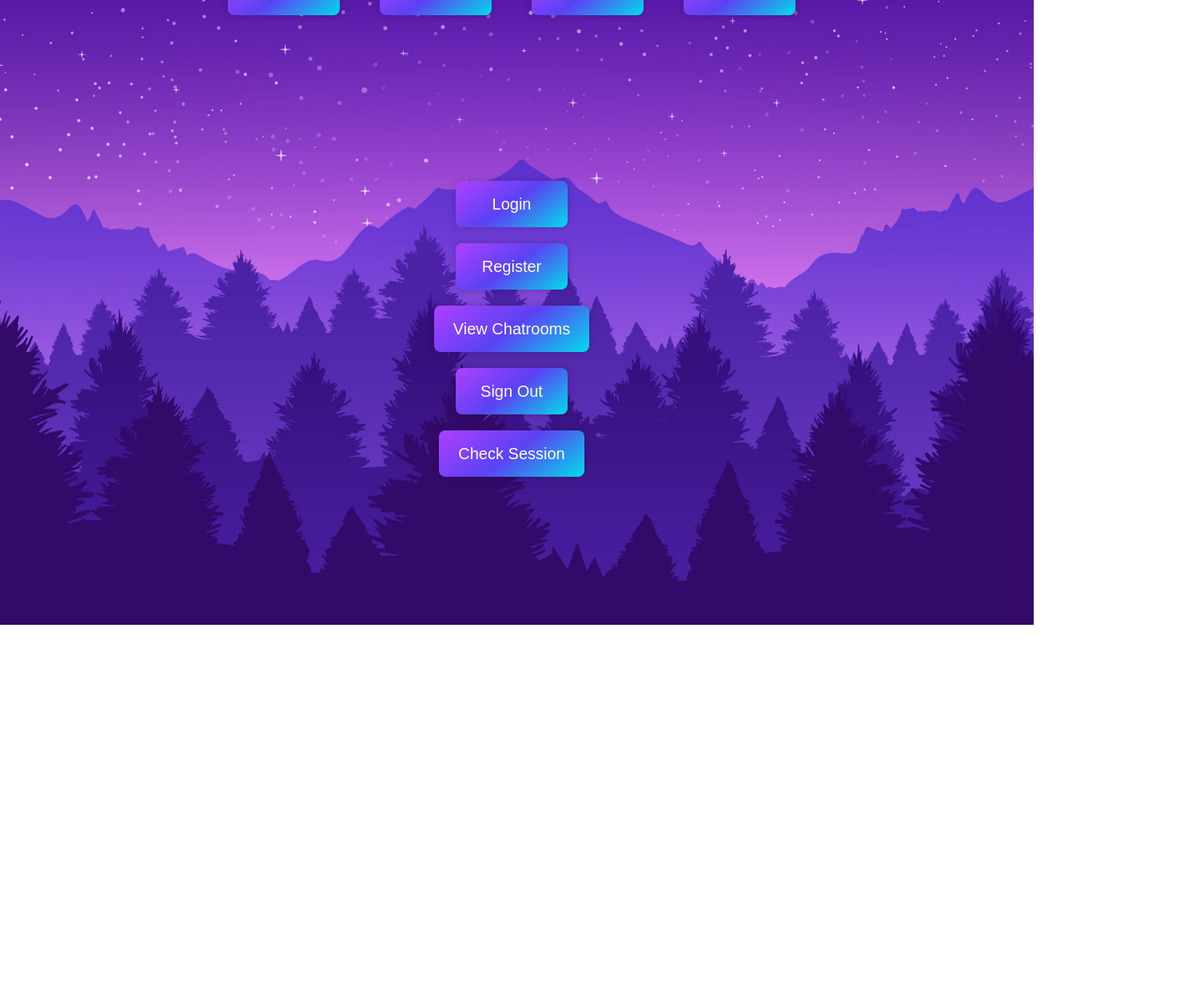
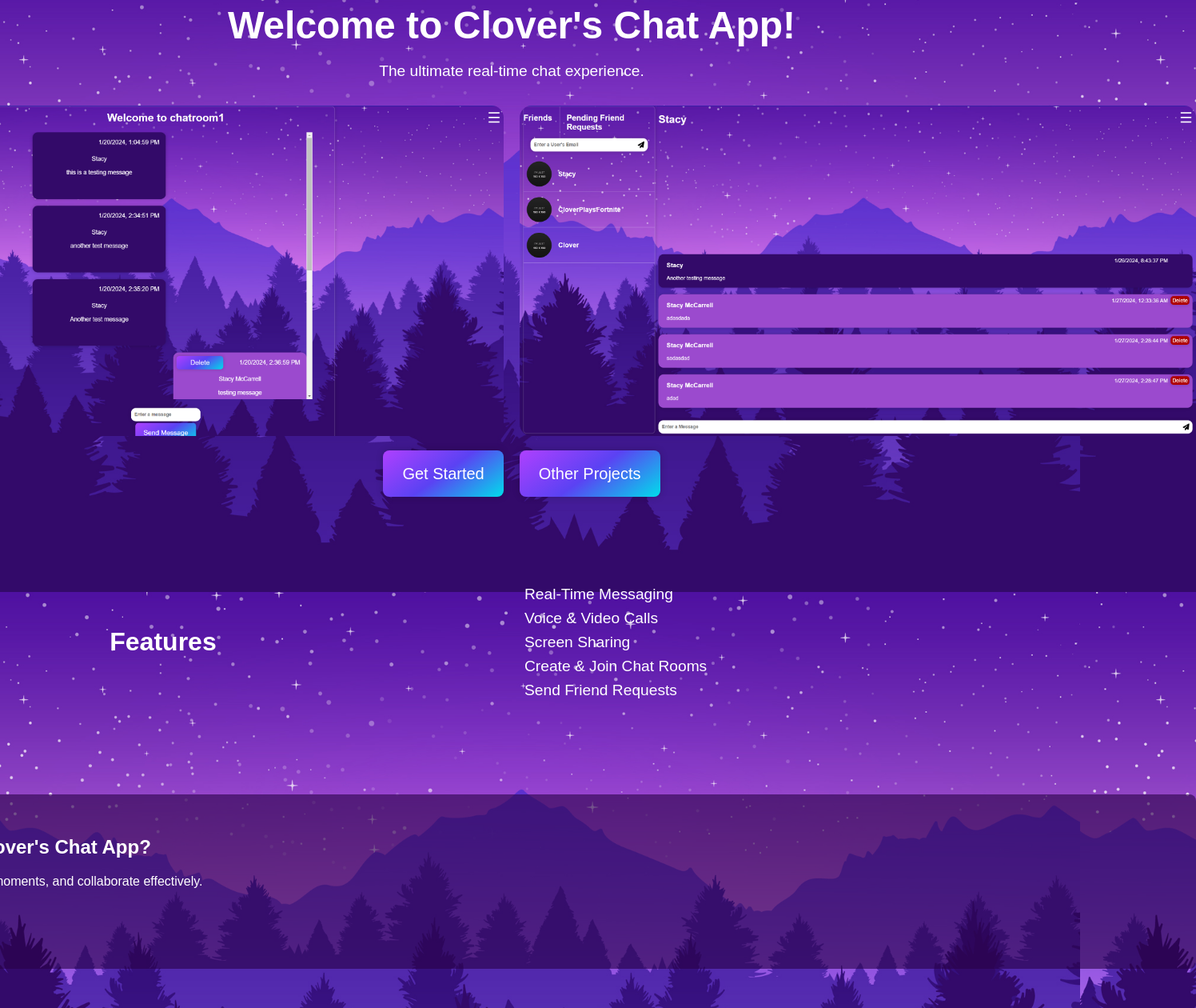
Before and after one commit to CloverCodes7062/chat-app-nextjs, a Next.js app: page / in a window 1280 px wide. Shown: the part 60-1320 px from the top of the page at 80% size, 1496 px wide, since content can reach past the window. Before the commit the page ends 841 px from the top, so only its background shows below. Built offline with nearby package versions, Linux system fonts and the light colour scheme; no server answers.

Commit message:
working on styling

```diff
--- a/app/globals.css
+++ b/app/globals.css
@@ -8,9 +8,13 @@ body {
     justify-content: center;
     min-height: 100vh;
     background: url('../images/img.jpg') no-repeat;
+    background-attachment: fixed;
     background-size: cover;
     background-position: center;
     overflow-x: auto;
+    margin: 0;
+    font-family: 'Arial', sans-serif;
+    height: 100%;
 }
 
 button {
--- a/app/landingPage.module.css
+++ b/app/landingPage.module.css
@@ -17,3 +17,79 @@
   position: relative;
   align-items: flex-start;
 }
+
+.mainDiv {
+  width: 100%;
+  height: 100%;
+  display: grid;
+  grid-template-rows: minmax(400px, auto) minmax(300px, auto) minmax(250px, auto) minmax(200px, auto) minmax(150px, auto) minmax(200px, auto) minmax(100px, auto);
+  gap: 20px;
+  max-width: 1200px;
+  padding: 2rem;
+  box-sizing: border-box;
+  justify-content: center;
+}
+
+.section {
+  margin-bottom: 2rem;
+}
+
+.heroSection {
+  text-align: center;
+}
+
+.heroSection h1 {
+  font-size: 3rem;
+  font-weight: bold;
+  margin-bottom: 1rem;
+}
+
+.heroSection p {
+  font-size: 1.2rem;
+  margin-bottom: 2rem;
+}
+
+.featuresOverview {
+  display: grid;
+  grid-template-columns: 1fr 1fr;
+  gap: 2rem;
+  align-items: center;
+}
+
+.featuresOverview h2 {
+  font-size: 2rem;
+  margin: 0;
+  padding: 0;
+  margin-top: -10px;
+  text-align: center;
+}
+
+.featuresOverview ul {
+  list-style: none;
+  padding: 0;
+  height: 100%;
+  display: flex;
+  flex-direction: column;
+  justify-content: center;
+}
+
+.featuresOverview ul li {
+  font-size: 1.2rem;
+  margin-bottom: 0.5rem;
+}
+
+.benefitsSection, .testimonials, .securityAndPrivacy, .aboutSection, .faqs {
+  padding: 2rem;
+  background-color: rgba(40, 0, 70, 0.6);
+  border-radius: 8px;
+}
+
+.footer {
+  text-align: center;
+  padding: 1rem;
+  font-size: 0.9rem;
+}
+
+.footer p {
+  color: rgba(255, 255, 255, 0.7);
+}
--- a/app/page.jsx
+++ b/app/page.jsx
@@ -2,6 +2,7 @@
 import Link from 'next/link';
 import { supabase } from '@/supabaseClient';
 import styles from './landingPage.module.css';
+import Image from 'next/image';
 
 export default function HomePage() {
     const handleSignOut = async () => {
@@ -27,6 +28,67 @@ export default function HomePage() {
     const btnContainerStyles = { display: 'flex', flexDirection: 'column',
                                 gap: '20px', marginTop: 'auto', marginBottom: 'auto',
                                 justifyContent: 'center', alignItems: 'center' };
+
+
+    return (
+        <div className={styles.mainDiv}>
+            <div className={`${styles.heroSection} ${styles.section}`}>
+                <h1>Welcome to Clover's Chat App!</h1>
+                <p>The ultimate real-time chat experience.</p>
+                <div style={{ display: 'flex', gap: '20px', justifyContent: 'center' }}>
+                    <Image width={846} height={413} src='/heroImage1.png' style={{ borderRadius: '15px' }}/>
+                    <Image width={846} height={413} src='/heroImage2.png' style={{ borderRadius: '15px' }}/>
+                </div>
+                <br />
+                <div style={{ display: 'flex', justifyContent: 'center', gap: '20px', marginLeft: '25px'}}>
+                    <Link href='/register'>
+                        <button>Get Started</button>
+                    </Link>
+                    <Link href='https://stacymccarrell.com/' target='_blank'>
+                        <button>Other Projects</button>
+                    </Link>
+                </div>
+
+            </div>
+
+            <div className={`${styles.featuresOverview} ${styles.section}`}>
+                <h2>Features</h2>
+                <ul>
+                    <li>Real-Time Messaging</li>
+                    <li>Voice & Video Calls</li>
+                    <li>Screen Sharing</li>
+                    <li>Create & Join Chat Rooms</li>
+                    <li>Send Friend Requests</li>
+                </ul>
+            </div>
+
+            <div className={`${styles.benefitsSection} ${styles.section}`}>
+                <h2>Why Choose Clover's Chat App?</h2>
+                <p>Connect instantly, share moments, and collaborate effectively.</p>
+            </div>
+
+            <div className={`${styles.testimonials} ${styles.section}`}>
+                <h2>What Our Users Say</h2>
+                <p>"I've never experienced a more seamless chat interaction!" - User A</p>
+                <p>"The video call quality is exceptional!" - User B</p>
+            </div>
+
+            <div className={`${styles.aboutSection} ${styles.section}`}>
+                <h2>About Us</h2>
+                <p>Founded by a passionate, aspiring software developer</p>
+            </div>
+
+            <div className={`${styles.faqs} ${styles.section}`}>
+                <h2>FAQs</h2>
+                <p>How do I create a chat room? <br/> Simply click on the 'Create Room' button.</p>
+                <p>Is voice and video call supported? <br/> Yes, we offer high-quality voice and video calling features.</p>
+            </div>
+
+            <div className={`${styles.footer} ${styles.section}`}>
+                <p>Contact Us | Terms of Service | Privacy Policy</p>
+            </div>
+        </div>
+    );
 
     return (
         <div style={{ display: 'flex', flexDirection: 'column', minHeight: '100vh', padding: '12.5px' }}>
```
Also changed, not shown: app/editProfile/page.jsx (+0 -36 lines), public/heroImage1.png (added), public/heroImage2.png (added).
